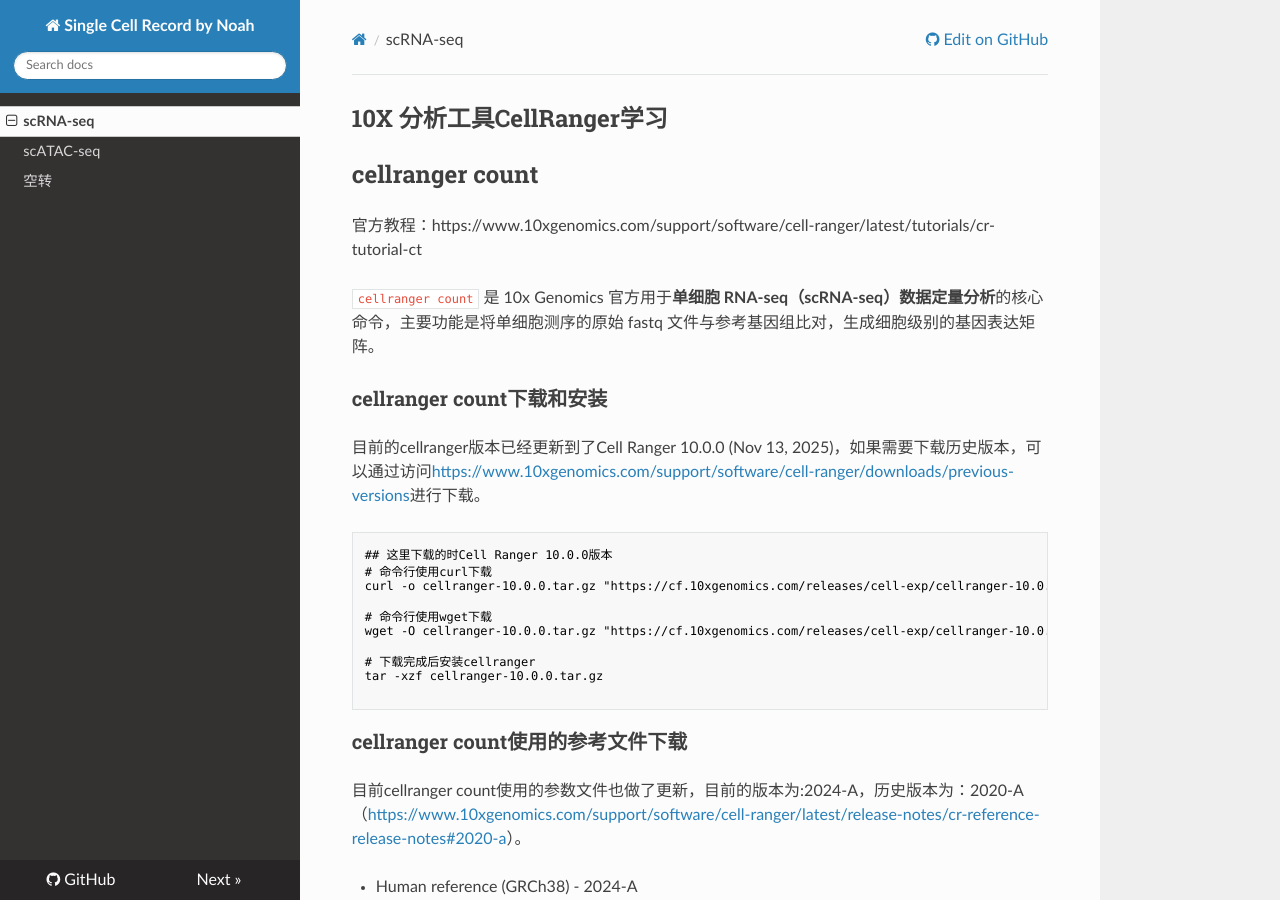
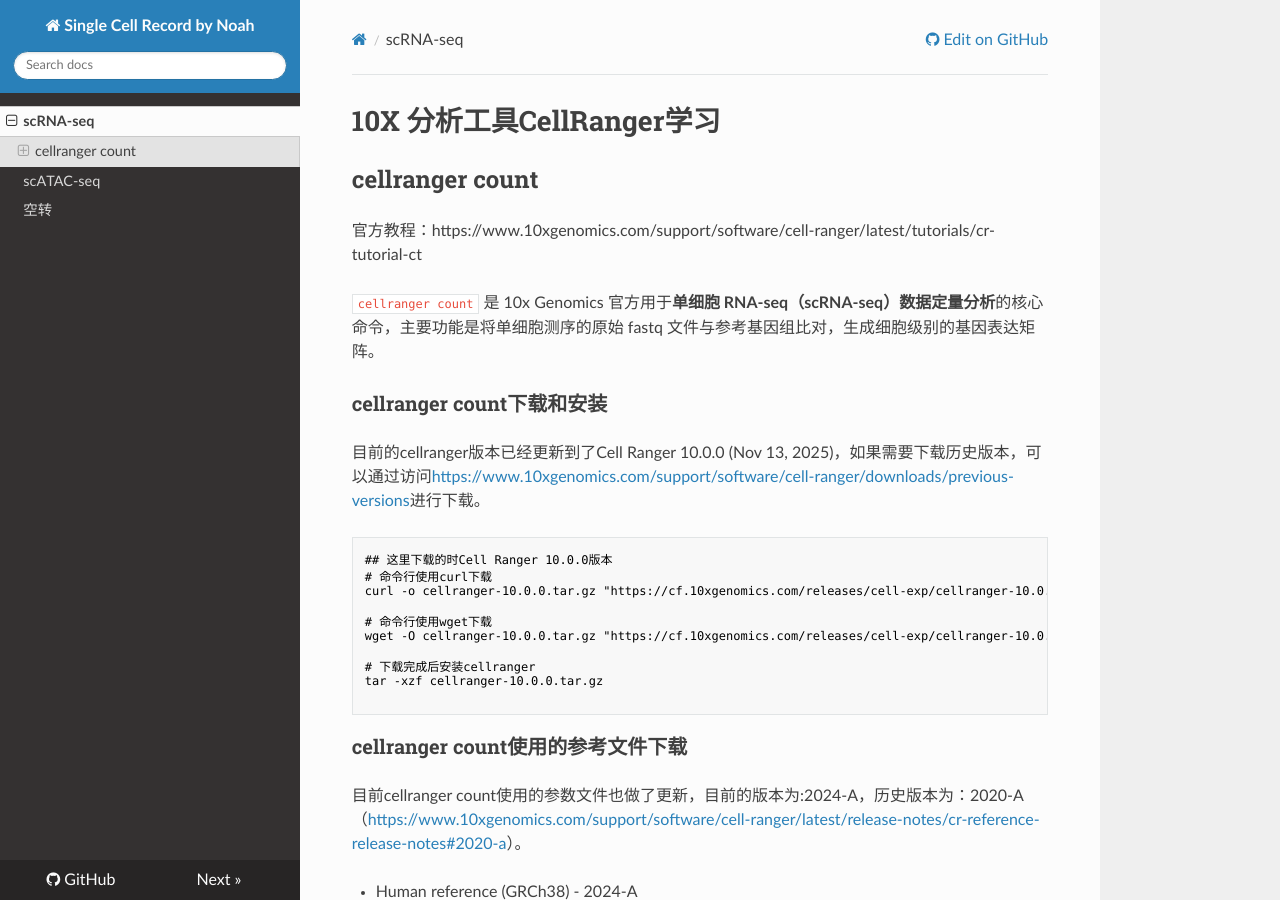
Before and after one commit to Wangjien/my-single-cell-record, an MkDocs documentation site: the page built from docs/scRNA-seq.md, in a window 1280 px wide and 900 px high. Built offline with MkDocs 1.6.1, drawn with Linux system fonts in a browser that asks for light colours; nearby versions of some CDN libraries.

Commit message:
添加cellranger

```diff
--- a/docs/scRNA-seq.md
+++ b/docs/scRNA-seq.md
@@ -2,7 +2,7 @@
  * @Author: wangje
  * @Date: 2025-12-13 21:56:05
 -->
-## 10X 分析工具CellRanger学习
+# 10X 分析工具CellRanger学习
 
 ## cellranger count
 
```
